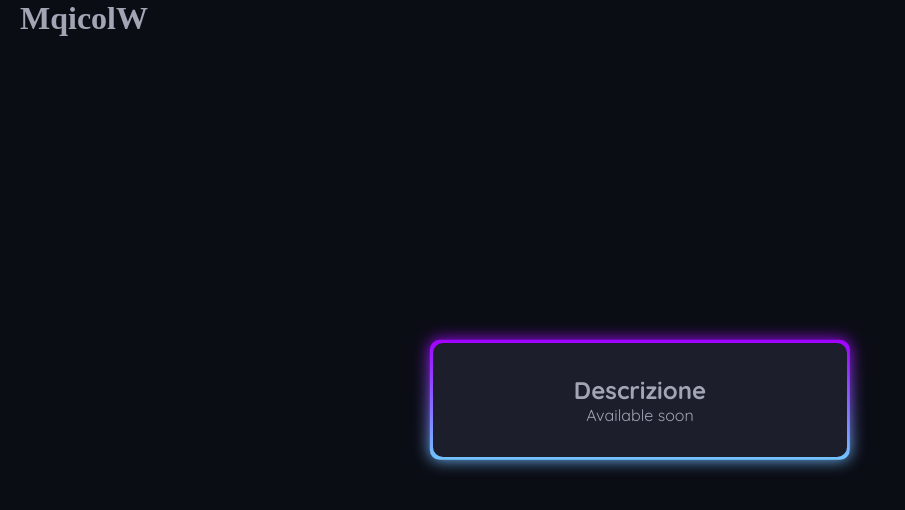
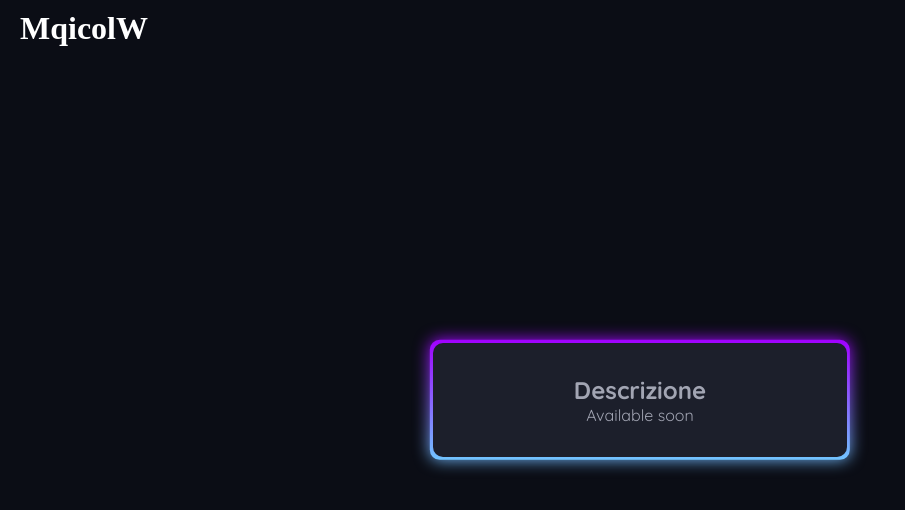
Before and after one commit to Lunar976/Lunar, a plain HTML site: page index.html in a window 1280 px wide. Shown: the whole page, without its empty margins (0-905 px from the left). Drawn offline with Linux system fonts and the light colour scheme; a web font is replaced by a local one.

Commit message:
Update style.css

```diff
--- a/style.css
+++ b/style.css
@@ -25,9 +25,10 @@ body{
 
 #logo {
     font-family: "Revenant";
+    color: #fff;
     font-size: 2rem;
     position: absolute;
-    top: 0;
+    top: 10px;
     left: 0;
     margin-left: 20px;
 
```
